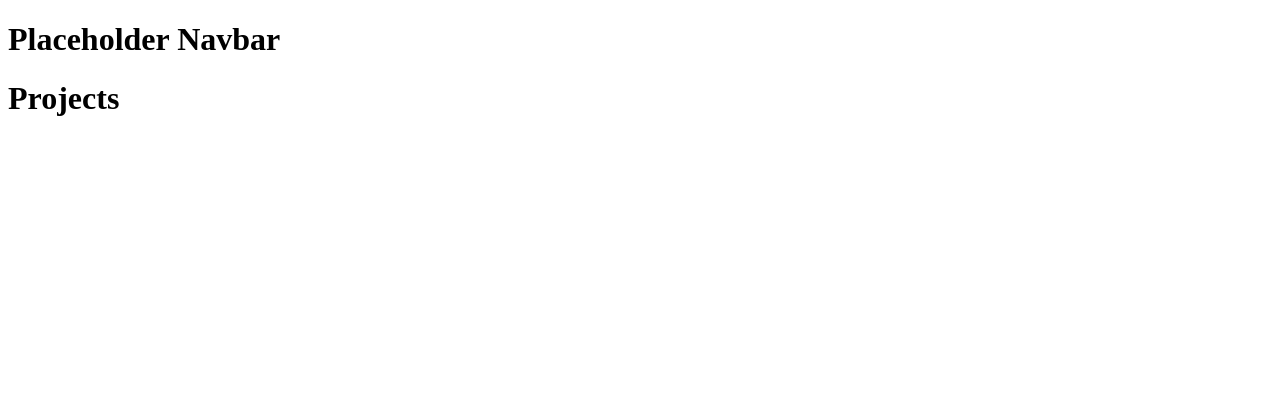
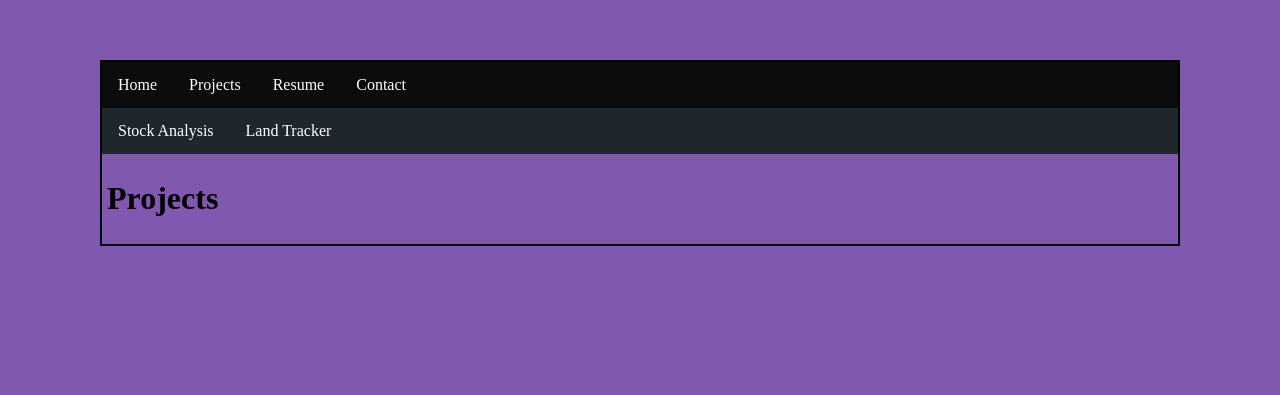
Before and after one commit to rarothschild/RobSite, a Django app: page /projects/ in a window 1280 px wide. Shown: the top 395 px of the page. Run offline with Django 3.2, Linux system fonts and the light colour scheme.

Commit message:
Adjusting main page layout and styles, adding nav/subnav bar

```diff
--- a/RobSite/settings.py
+++ b/RobSite/settings.py
@@ -45,6 +45,8 @@ INSTALLED_APPS = [
 ]
 
 MIDDLEWARE = [
+    'whitenoise.middleware.WhiteNoiseMiddleware',
+
     'django.middleware.security.SecurityMiddleware',
     'django.contrib.sessions.middleware.SessionMiddleware',
     'django.middleware.common.CommonMiddleware',
--- a/RobSite/urls.py
+++ b/RobSite/urls.py
@@ -15,8 +15,13 @@ Including another URLconf
 """
 from django.contrib import admin
 from django.urls import path, include
+from django.conf.urls.static import static
+from django.conf import settings
 
 urlpatterns = [
     path('admin/', admin.site.urls),
     path('', include('main.urls'))
 ]
+
+urlpatterns += static(settings.MEDIA_URL, document_root=settings.MEDIA_ROOT)
+urlpatterns += static(settings.STATIC_URL, document_root=settings.STATIC_ROOT)
--- /dev/null
+++ b/main/templates/main/contact.html
@@ -0,0 +1,5 @@
+{% extends 'main/main.html' %}
+
+{% block content %}
+<h1>Contact</h1>
+{% endblock content %}
--- a/main/templates/main/home.html
+++ b/main/templates/main/home.html
@@ -1,5 +1,9 @@
 {% extends 'main/main.html' %}
+{% load static %}
 
 {% block content %}
-<h1>Welcome to my site</h1>
+<div class="about-me">
+    <img id="profile-picture" src="{% static 'images/RobPicMain.jpg' %}">
+    <h1>Welcome to my site</h1>
+</div>
 {% endblock content %}
--- a/main/templates/main/main.html
+++ b/main/templates/main/main.html
@@ -1,16 +1,24 @@
 <!DOCTYPE html>
+{% load static %}
 <html>
     <head>
+        <link rel="stylesheet" type="text/css" href="{% static 'css/default.css' %}">
         <title>Robert Rothschild</title>
     </head>
     <body>
+        <div class="main-container">
 
-        {% include 'main/navbar.html' %}
+            {% include 'main/navbar.html' %}
 
+            {% block subnav %}
 
-        {% block content %}
+            {% endblock subnav %}
 
-        {% endblock content %}
+        </div>
+        <div class="page-content">
+            {% block content %}
 
+            {% endblock content %}
+        </div>
     </body>
 </html>
--- a/main/templates/main/navbar.html
+++ b/main/templates/main/navbar.html
@@ -1 +1,9 @@
-<h1>Placeholder Navbar</h1>
+{% load static %}
+<div class="navbar-container">
+    <ul>
+        <li><a href="{% url 'home' %}">Home</a></li>
+        <li><a href="{% url 'projects' %}">Projects</a></li>
+        <li><a href="{% url 'resume' %}">Resume</a></li>
+        <li><a href="{% url 'contact' %}">Contact</a></li>
+    </ul>
+</div>
--- a/main/templates/main/projects.html
+++ b/main/templates/main/projects.html
@@ -1,4 +1,13 @@
 {% extends 'main/main.html' %}
+
+{% block subnav %}
+<div class="navbar-container-2">
+    <ul>
+        <li><a href="#Stock Analysis">Stock Analysis</a></li>
+        <li><a href="#Land Tracker">Land Tracker</a></li>
+    </ul>
+</div>
+{% endblock subnav %}
 
 {% block content %}
 <h1>Projects</h1>
--- a/main/urls.py
+++ b/main/urls.py
@@ -5,4 +5,5 @@ urlpatterns = [
     path('',views.home,name='home'),
     path('projects/',views.projects,name='projects'),
     path('resume/',views.resume,name='resume'),
+    path('contact/',views.contact,name='contact'),
     ]
--- a/main/views.py
+++ b/main/views.py
@@ -1,5 +1,7 @@
 from django.shortcuts import render
 from django.http import HttpResponse
+from django.http import FileResponse
+import os
 
 # Create your views here.
 def home(request):
@@ -10,3 +12,10 @@ def projects(request):
 
 def resume(request):
     return render(request,'main/resume.html')
+
+def contact(request):
+    return render(request,'main/contact.html')
+
+def show_pdf(request):
+    filepath = os.path.join('static','images', 'RothschildResume.pdf')
+    return FileResponse(open(filepath, 'rb'), content_type='application/pdf')
--- /dev/null
+++ b/static/css/default.css
@@ -0,0 +1,113 @@
+:root{
+	--mainColor:#8158af;
+	--secondaryColor:#fff;
+
+	--borderColor:#c1c1c1;
+
+	--mainText:black;
+	--secondaryText:#4b5156;
+
+	--themeDotBorder:#24292e;
+
+	--previewBg:rgb(251, 249, 243, 0.8);
+	--previewShadow:#f0ead6;
+
+
+	--buttonColor:black;
+
+
+}
+
+html, body{
+    background-color: var(--mainColor);
+	padding-top: 300;
+	margin: 0 auto;
+	scroll-behavior: smooth;
+    padding: 30px 50px 75px;
+}
+
+.main-container{
+    border: 2px solid rgb(0, 0, 0);
+    border-bottom: none;
+	background-color: var(--mainColor);
+	overflow:auto;
+}
+
+#profile-picture{
+    display: block;
+    margin:0 auto;
+    height: 200px;
+    width: 200px;
+    object-fit: cover;
+}
+
+/* Navbar */
+
+.navbar-container{
+    background-color: rgb(10, 12, 14);
+}
+
+.navbar-container ul {
+    list-style-type: none;
+    margin: 0;
+    padding: 0;
+    overflow: hidden;
+  }
+
+.navbar-container li {
+    float: left;
+  }
+
+.navbar-container li a {
+    display: block;
+    color: white;
+    text-align: center;
+    padding: 14px 16px;
+    text-decoration: none;
+  }
+
+.navbar-container li a:hover {
+    background-color: rgb(184, 32, 32);
+  }
+
+/* Navbar lvl2 */
+
+.navbar-container-2{
+    background-color: rgb(31, 39, 46);
+}
+
+.navbar-container-2 ul {
+    list-style-type: none;
+    margin: 0;
+    padding: 0;
+    overflow: hidden;
+  }
+
+.navbar-container-2 li {
+    float: left;
+  }
+
+.navbar-container-2 li a {
+    display: block;
+    color: white;
+    text-align: center;
+    padding: 14px 16px;
+    text-decoration: none;
+  }
+
+.navbar-container-2 li a:hover {
+    background-color: rgb(153, 47, 28);
+  }
+
+  /* Main page content */
+
+.page-content {
+    border: 2px solid rgb(0, 0, 0);
+    padding: 5px;
+    border-top: none;
+  }
+
+.about-me {
+    border: 2px solid rgb(0, 0, 0);
+    padding: 10px;
+  }
```
Also changed, not shown: static/images/RobPicMain.jpg (added), 3 other files.
